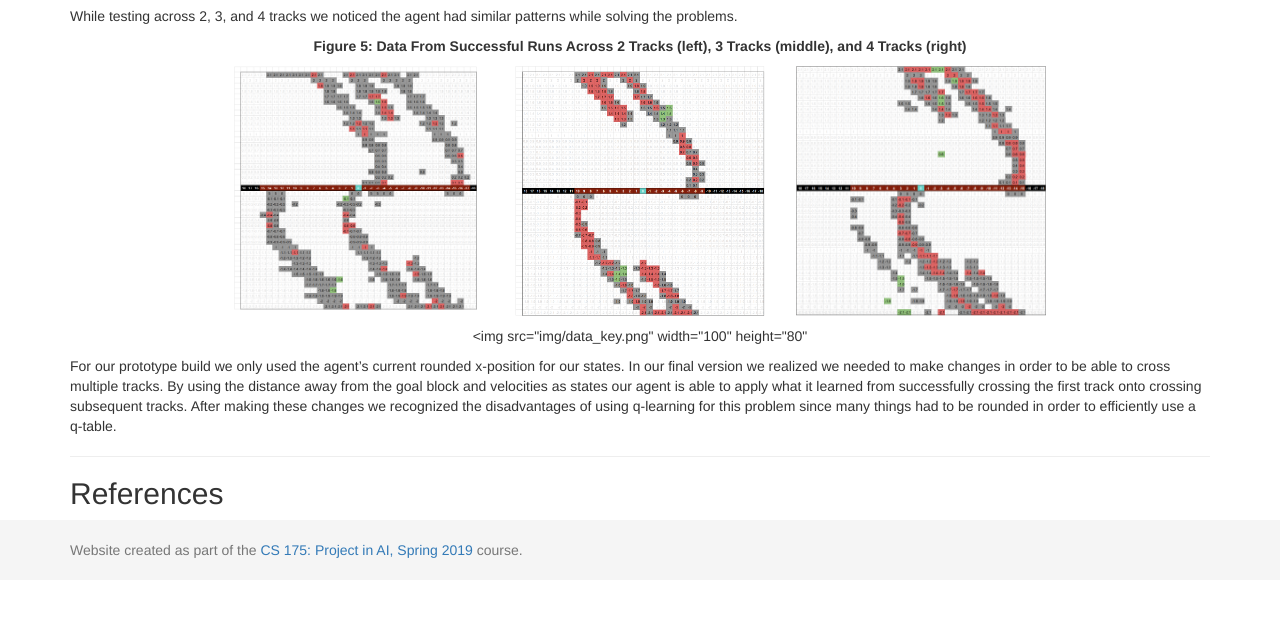
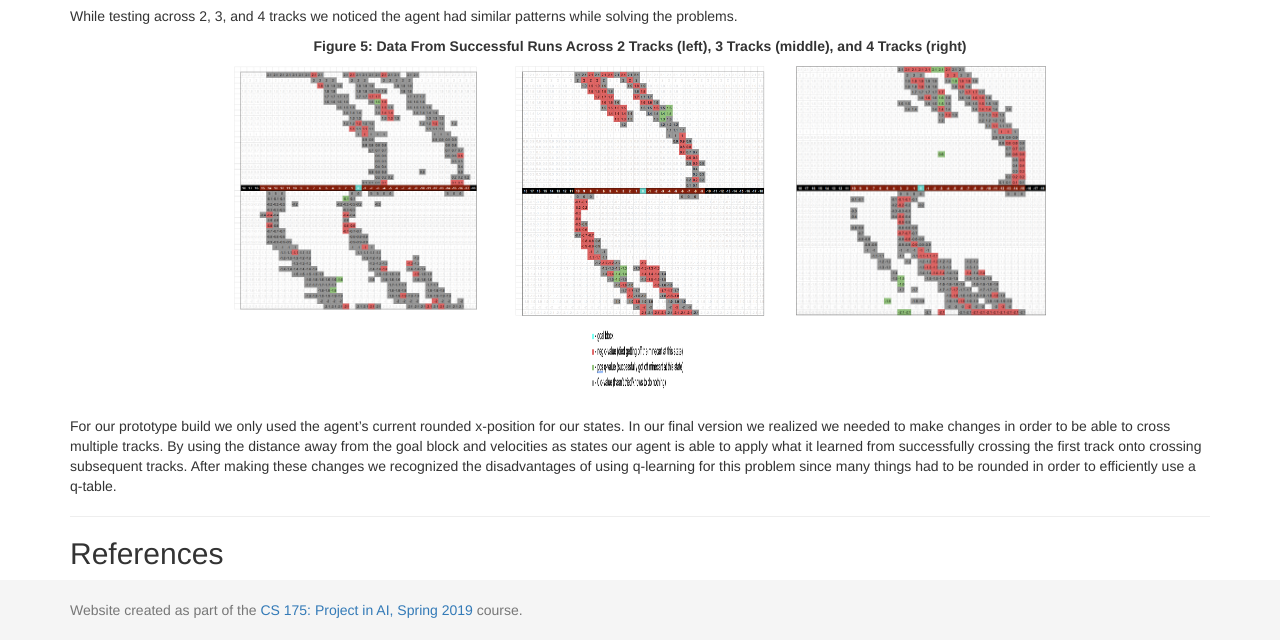
Before and after one commit to YINGDAT/CrossyCarts, a Jekyll site: the page built from docs/final.md, in a window 1280 px wide and 900 px high, scrolled down 2270 px, cut to the strip 260-900 px from the top of the window. Built offline with Jekyll 4.4.1, drawn with Linux system fonts in a browser that asks for light colours; before the commit the page ends 3110 px from its top, so only the background shows below that.

Commit message:
Update final.md

```diff
--- a/docs/final.md
+++ b/docs/final.md
@@ -146,7 +146,7 @@ While testing across 2, 3, and 4 tracks we noticed the agent had similar pattern
 
 <p align="center">
 
-<img src="img/data_key.png" width="100" height="80"
+<img src="img/data_key.png" width="100" height="80">
 
 </p>
 
```
